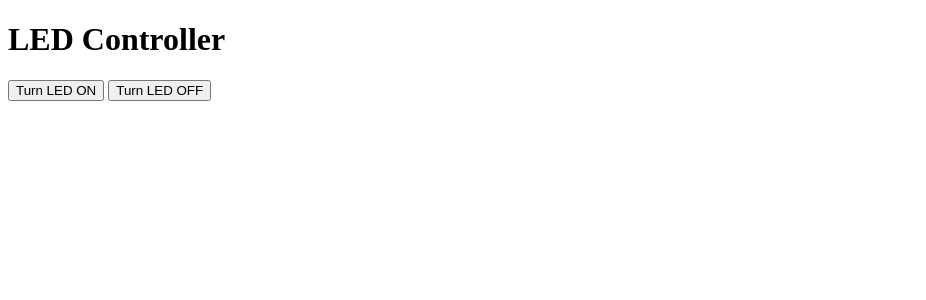
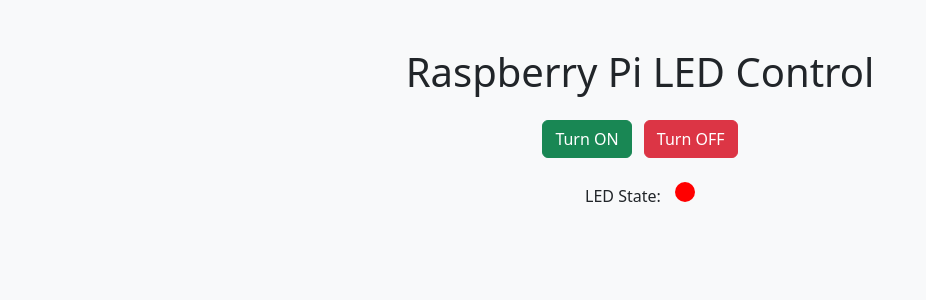
Before and after one commit to Ibrmnas/led-controller, a Flask app: page / in a window 1280 px wide. Shown: the top 300 px of the page, without its empty margins (0-926 px from the left). Run offline with Flask 3, Linux system fonts and the light colour scheme.

Commit message:
Updated home.html with Bootstrap LED control UI

```diff
--- a/templates/home.html
+++ b/templates/home.html
@@ -1,21 +1,45 @@
 <!DOCTYPE html>
-<html>
+<html lang="en">
 <head>
+    <meta charset="UTF-8">
     <title>LED Control</title>
+    <link href="https://cdn.jsdelivr.net/npm/bootstrap@5.3.0/dist/css/bootstrap.min.css" rel="stylesheet">
+    <style>
+        .led-indicator {
+            width: 20px;
+            height: 20px;
+            border-radius: 50%;
+            display: inline-block;
+            margin-left: 10px;
+        }
+        .on { background-color: green; }
+        .off { background-color: red; }
+    </style>
+</head>
+<body class="bg-light text-center mt-5">
+    <h1>Raspberry Pi LED Control</h1>
+
+    <div class="my-4">
+        <button class="btn btn-success me-2" onclick="setLed(1)">Turn ON</button>
+        <button class="btn btn-danger" onclick="setLed(0)">Turn OFF</button>
+    </div>
+
+    <div>
+        LED State: <span id="ledState" class="led-indicator off"></span>
+    </div>
+
     <script>
         function setLed(state) {
-            fetch('/led/' + state, { method: 'POST' })
+            fetch(`/led/${state}`, { method: 'POST' })
                 .then(response => {
-                    if (!response.ok) {
-                        alert("Error setting LED");
+                    if (response.ok) {
+                        document.getElementById('ledState').className =
+                            'led-indicator ' + (state === 1 ? 'on' : 'off');
+                    } else {
+                        alert("Failed to change LED state.");
                     }
                 });
         }
     </script>
-</head>
-<body>
-    <h1>LED Controller</h1>
-    <button onclick="setLed(1)">Turn LED ON</button>
-    <button onclick="setLed(0)">Turn LED OFF</button>
 </body>
 </html>
```
